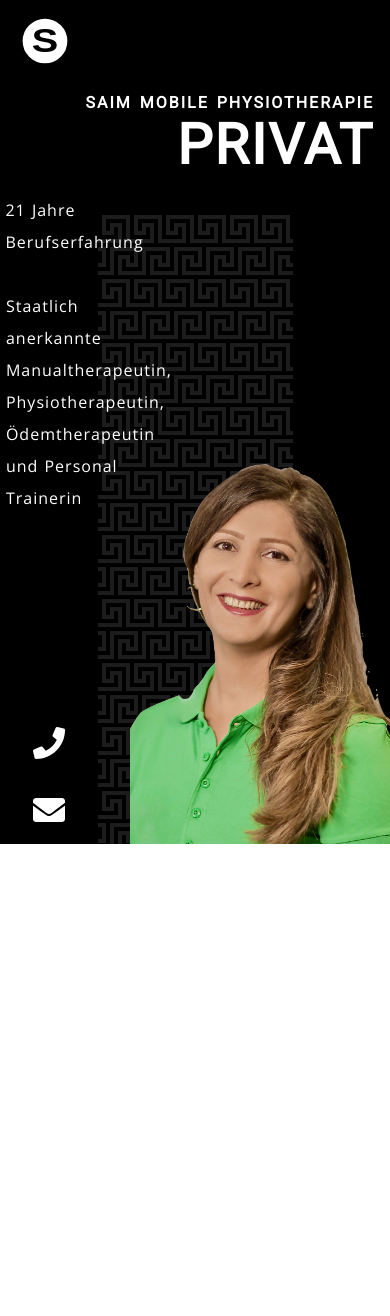
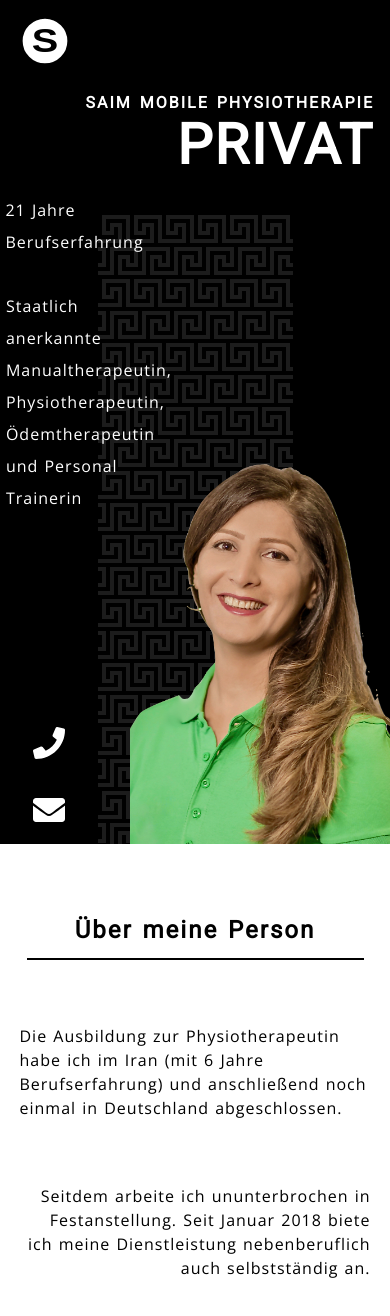
Before and after one commit to ab7z/saim-mobilephysio, a React (Create React App) app: page / in a window 390 px wide. Shown: the top 1316 px of the page. Before the commit the page ends 844 px from the top, so only its background shows below. Built offline with nearby package versions, Linux system fonts and the light colour scheme.

Commit message:
intro done

```diff
--- a/src/components/Header.js
+++ b/src/components/Header.js
@@ -14,7 +14,7 @@
                         <nav className={styles.nav}>
                             <img src={require('../img/logo.svg')} alt="logo" width={50} height={50}/>
                             <a href="#home">Home</a>
-                            <a href="">Über mich</a>
+                            <a href="#intro">Über mich</a>
                             <a href="">Leistungen</a>
                             <a href="">Preise</a>
                             <a href="">Kontakt</a>
--- a/src/components/Intro.js
+++ b/src/components/Intro.js
@@ -4,11 +4,20 @@
 const Intro = () => {
     return (
         <React.Fragment>
-            <section className={styles.intro}>
+            <section className={styles.intro} id={'intro'}>
                 <div className={styles.wrapper}>
-                    <div></div>
-                    <div></div>
-                    <div></div>
+                    <div className={styles.heading}>
+                        <h2>Über meine Person</h2>
+                    </div>
+                    <div className={styles.desc1}>
+                        <p>Die Ausbildung zur
+                            Physiotherapeutin habe ich im Iran (mit 6 Jahre Berufserfahrung) und anschließend
+                            noch einmal in Deutschland abgeschlossen.</p>
+                    </div>
+                    <div className={styles.desc2}>
+                        <p>Seitdem arbeite ich ununterbrochen in Festanstellung. Seit Januar 2018 biete ich meine
+                            Dienstleistung nebenberuflich auch selbstständig an.</p>
+                    </div>
                 </div>
             </section>
         </React.Fragment>
--- a/src/styles/components/Intro.module.css
+++ b/src/styles/components/Intro.module.css
@@ -1,7 +1,116 @@
 .intro {
+    width: 100%;
+    height: 50vh;
+    display: grid;
+    grid-template-columns: repeat(6, 1fr);
+}
 
+.intro p {
+    color: black;
 }
 
 .wrapper {
+    grid-column: 1/-1;
+    align-self:  center;
+    display: flex;
+    flex-flow: row wrap;
+    align-items: baseline;
+    justify-content:  space-evenly;
+    margin-top: 2rem;
+}
 
+.heading, .desc1, .desc2 {
+    flex: 0 0 28%;
 }
+
+.heading {
+    text-align: center;
+    position: relative;
+    padding-bottom: 1rem;
+    transform: translateY(-70px);
+}
+
+.heading:before {
+    content: '';
+    display: block;
+    position: absolute;
+    width: 40%;
+    height: 2px;
+    background-color: black;
+    bottom: 0;
+    left: 2rem;
+}
+
+.desc2 {
+    align-self: flex-end;
+    transform: translateY(110px);
+}
+
+@media (max-width: 768px) {
+    .heading {
+        align-self: flex-start;
+        transform: translateY(0);
+    }
+
+    .heading:before {
+        left: -1rem;
+        width: 80%;
+    }
+
+    .heading h2 {
+        text-align: left;
+    }
+
+    .desc2 {
+        transform: translateY(0);
+    }
+}
+
+@media (max-width: 500px) {
+    .wrapper {
+        flex-direction: column;
+        width: 90%;
+        justify-self: center;
+    }
+
+    .wrapper p {
+        line-height: 1.5rem;
+    }
+
+    .heading {
+        align-self: center;
+        margin: 2.5rem 0 2rem;
+    }
+
+    .heading:before {
+        width: 140%;
+        left: -3rem;
+    }
+
+    .desc1 {
+        margin: 1rem 0;
+        text-align: left;
+    }
+
+    .desc2 {
+        text-align: right;
+        margin: 1rem 0 2rem;
+    }
+}
+
+@media (max-width: 375px) {
+    .wrapper {
+        margin: 0 auto;
+    }
+
+    .heading:before {
+        width: 110%;
+        left: -1rem;
+    }
+}
+
+@media (max-width: 320px) {
+    .intro {
+        padding: 2rem 0;
+    }
+}
```
Also changed, not shown: src/styles/components/Header.module.css (+11 -1 lines).
